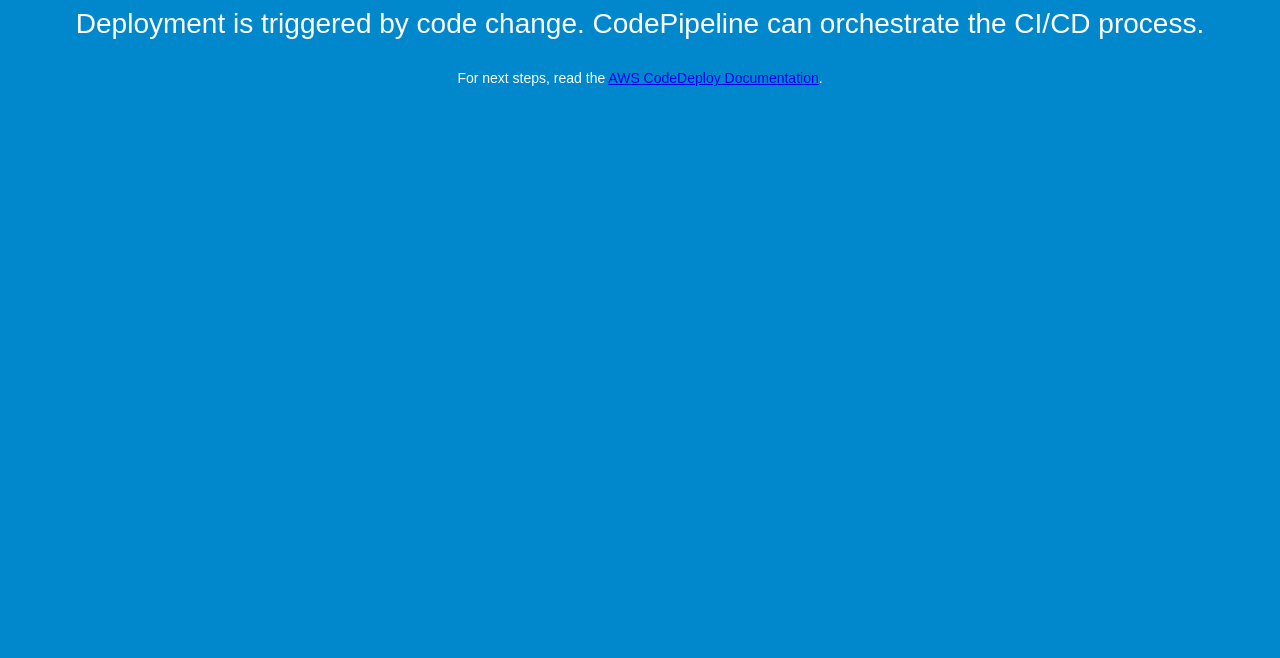
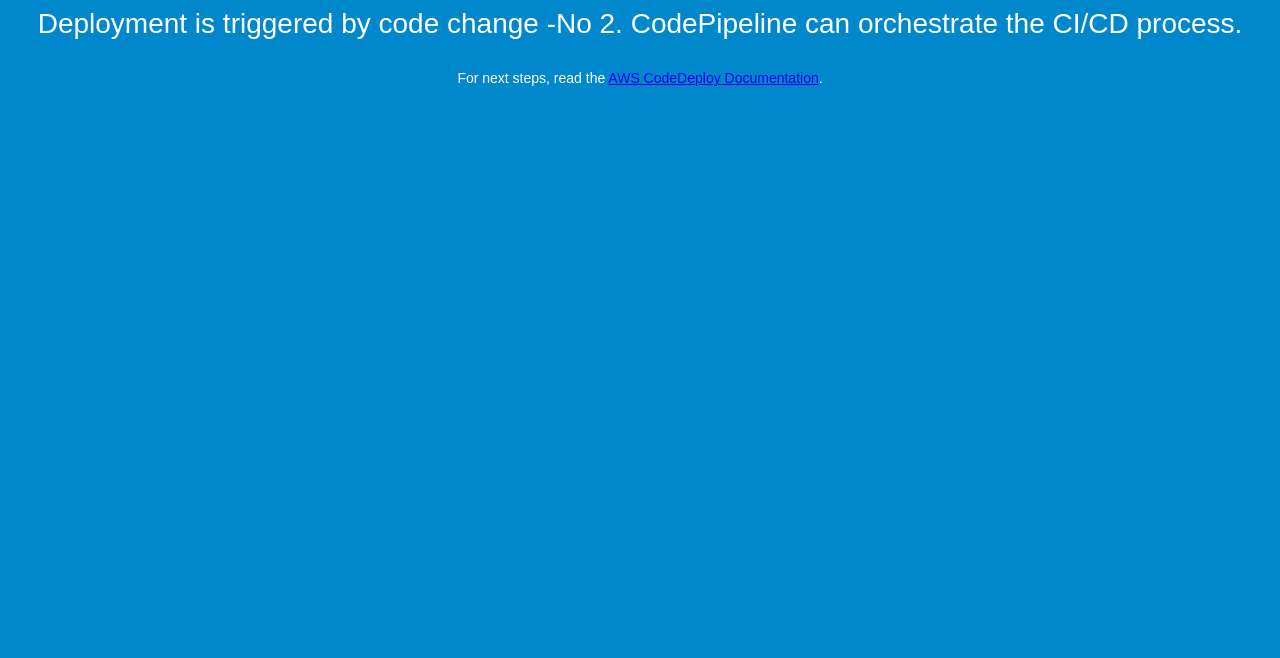
Before and after one commit to unuste37/YT-CodeDeploy, a plain HTML site: page index.html in a window 1280 px wide. Shown: the part 142-800 px from the top of the page. Drawn offline with Linux system fonts and the light colour scheme.

Commit message:
Update index.html

```diff
--- a/index.html
+++ b/index.html
@@ -27,7 +27,7 @@
 <body>
   <div align="center">
     <h1>Congratulations To Everyone</h1>
-    <h2>Deployment is triggered by code change. CodePipeline can orchestrate the CI/CD process. </h2>
+    <h2>Deployment is triggered by code change -No 2. CodePipeline can orchestrate the CI/CD process. </h2>
     <br>
     <p>For next steps, read the <a href="http://aws.amazon.com/documentation/codedeploy">AWS CodeDeploy Documentation</a>.</p>
   </div>
```
